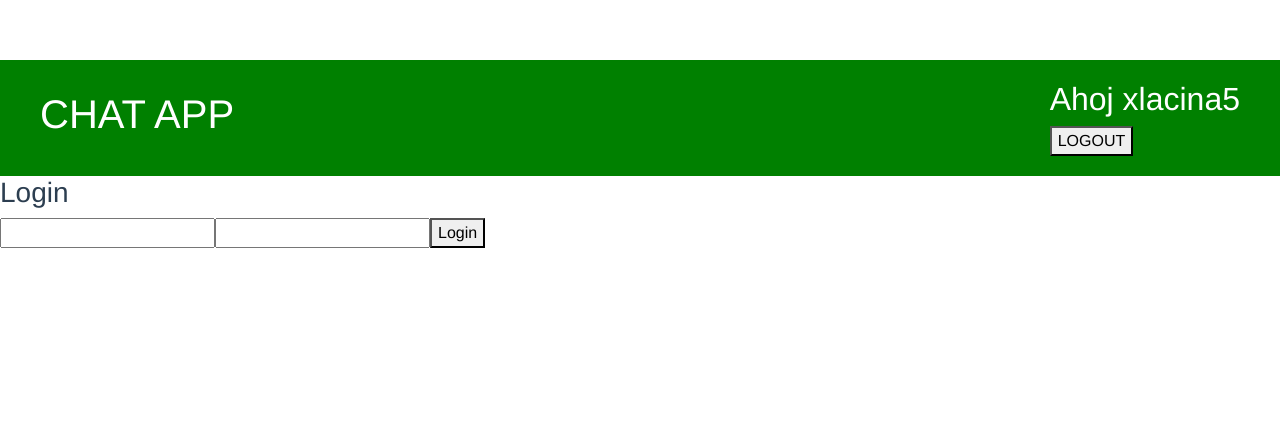
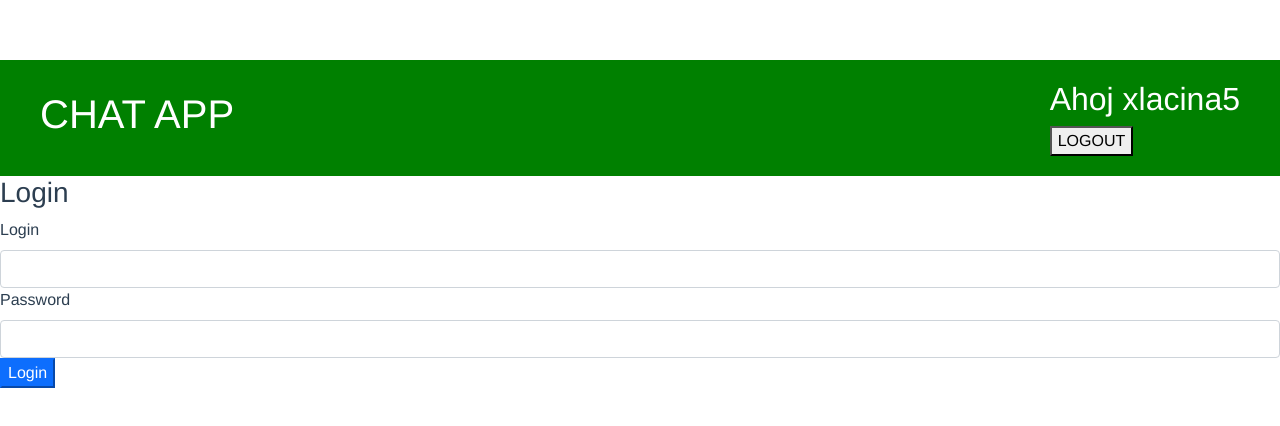
Before and after one commit to tomaslacina/xlacina5_wa_projekt_2021, a Vue app in the folder projekt/frontend/: page / in a window 1280 px wide. Shown: the top 426 px of the page. Built offline with nearby package versions, Linux system fonts and the light colour scheme.

Commit message:
stylovani bootstrap

```diff
--- a/projekt/frontend/src/components/Login.vue
+++ b/projekt/frontend/src/components/Login.vue
@@ -3,10 +3,20 @@
     <h3>Login</h3>
 
     <form @submit.prevent="doLogin">
-       <input type="text" v-model="login">
-       <input type="password" v-model="password">
+        <div>
+            <label class="form-label">Login</label>
+            <input type="text" v-model="login" class="form-control">
 
-       <button type="submit">Login</button>
+         </div>
+
+         <div>
+             <label class="form-label">Password</label>
+             <input type="password" v-model="password" class="form-control">
+
+             </div>
+
+
+       <button type="submit" class="btn-primary">Login</button>
     </form>
 </div>
 
```
